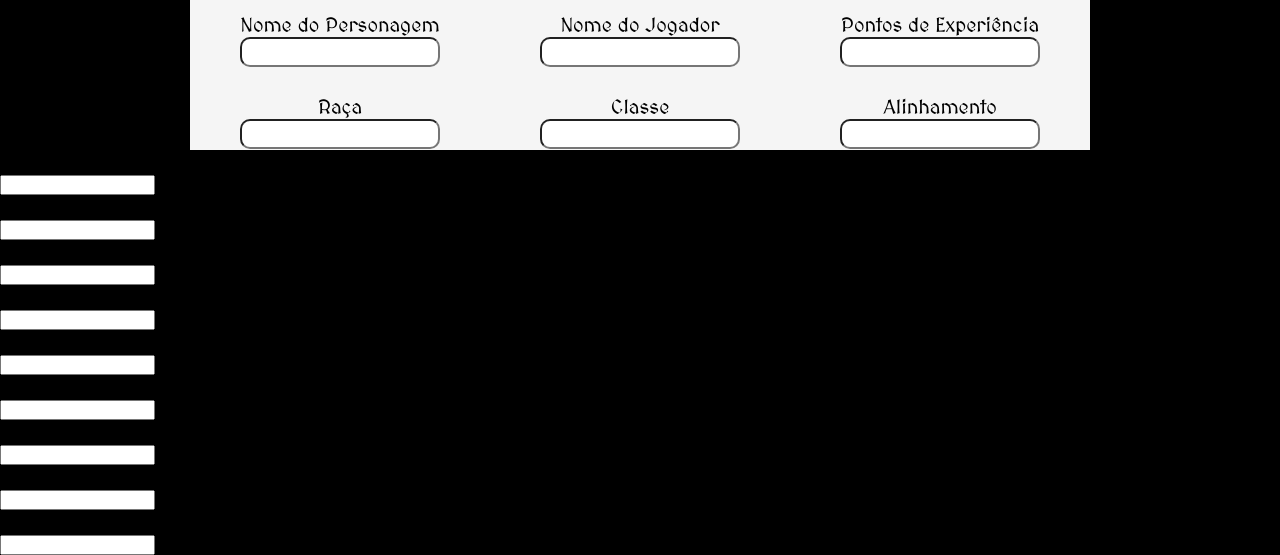
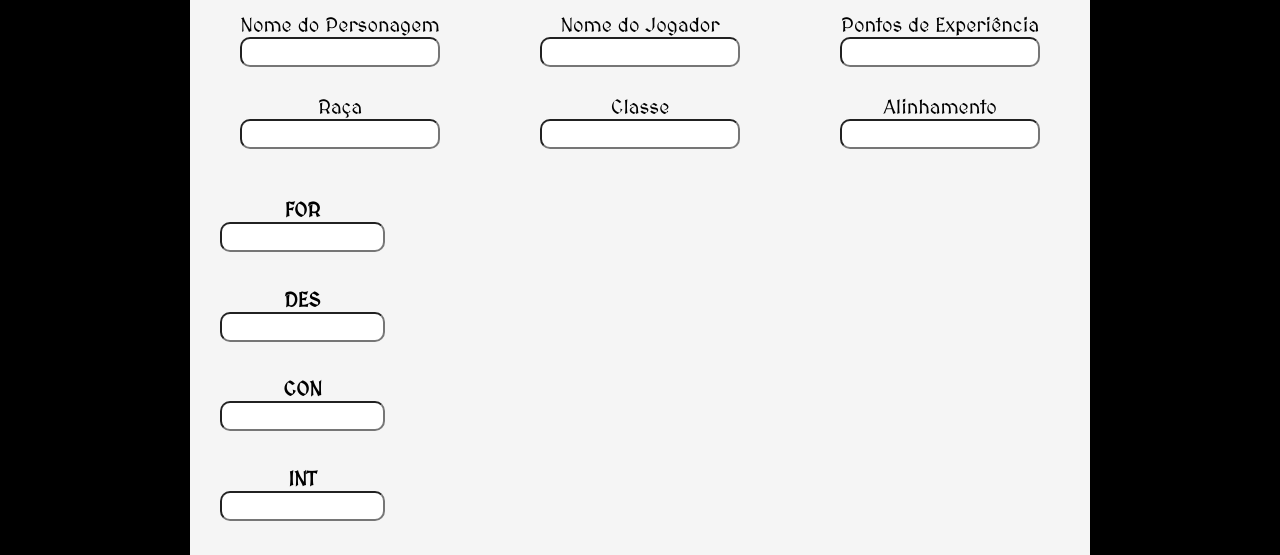
Before and after one commit to luancard/aula_cy2, a plain HTML site: page index.html in a window 1280 px wide. Shown: the top 555 px of the page. Drawn offline with Linux system fonts and the light colour scheme.

Commit message:
Add files via upload

```diff
--- a/index.html
+++ b/index.html
@@ -38,9 +38,9 @@
             </div>
         </section>
     </header>
-    <main>
-        <section>
-            <div>
+    <main class="container-conteudo-principal">
+        <section class="sessao-conteudo-principal">
+            <div class="container-modificadores">
                 <div>
                     <p>FOR</p>
                     <input type="text" name="" id=""">
--- a/style.css
+++ b/style.css
@@ -43,3 +43,41 @@
     border-radius: 10px;
     padding-left:10px;
 }
+
+.container-conteudo-principal{
+
+    display: flex;
+    flex-direction: column;
+    justify-content: center;
+    align-items: center;
+    width: 100vw;
+
+}
+
+.sessao-conteudo-principal{
+    display: grid;
+    grid-template-columns: 0.5fr 1.5fr 1fr;
+    background-color: whitesmoke;
+    width: 900px;
+    height: 600px;
+    padding: 50px 0;
+}
+
+.container-modificadores{
+    display: flex;
+    flex-direction: column;
+    justify-content: space-between;
+    align-items: center;
+    padding-left: 30px;
+}
+
+.container-modificadores > div p{
+    text-align: center;
+    font-weight: bold;
+}
+
+.container-modificadores > div input{
+    height: 30px;
+    border-radius: 10px;
+    padding-left:10px;
+}
```
